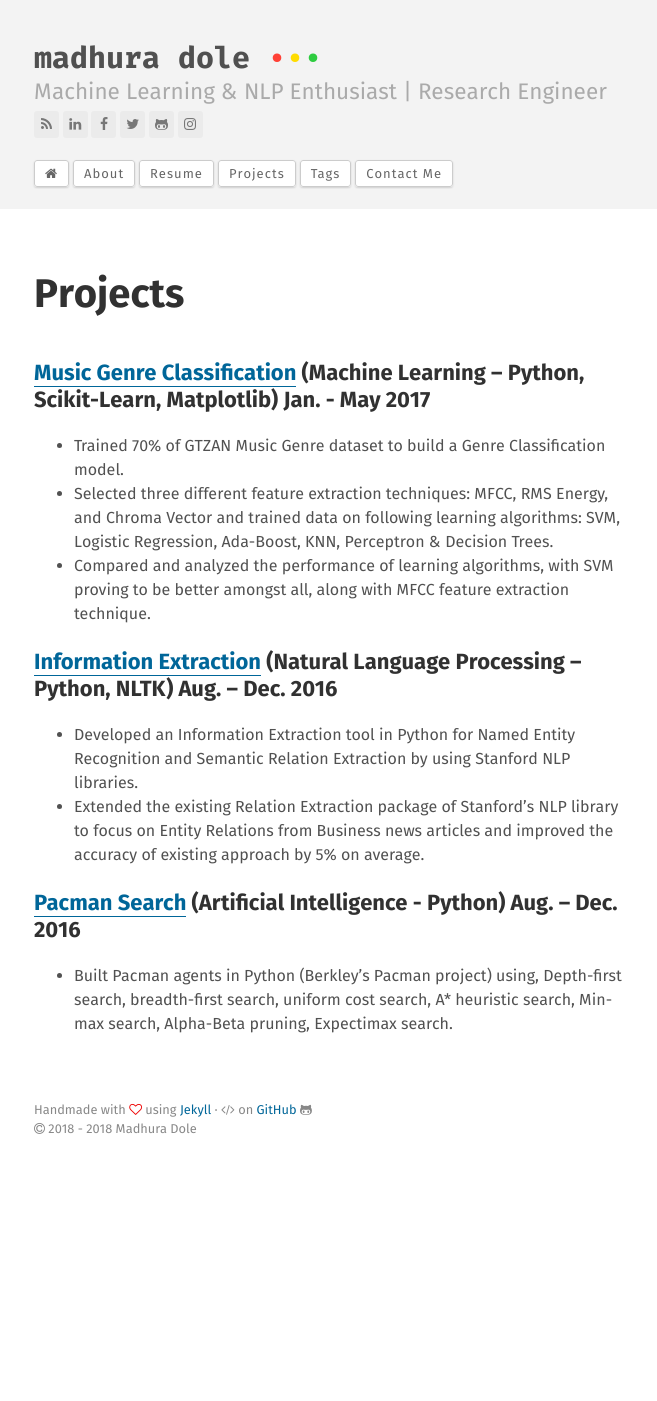
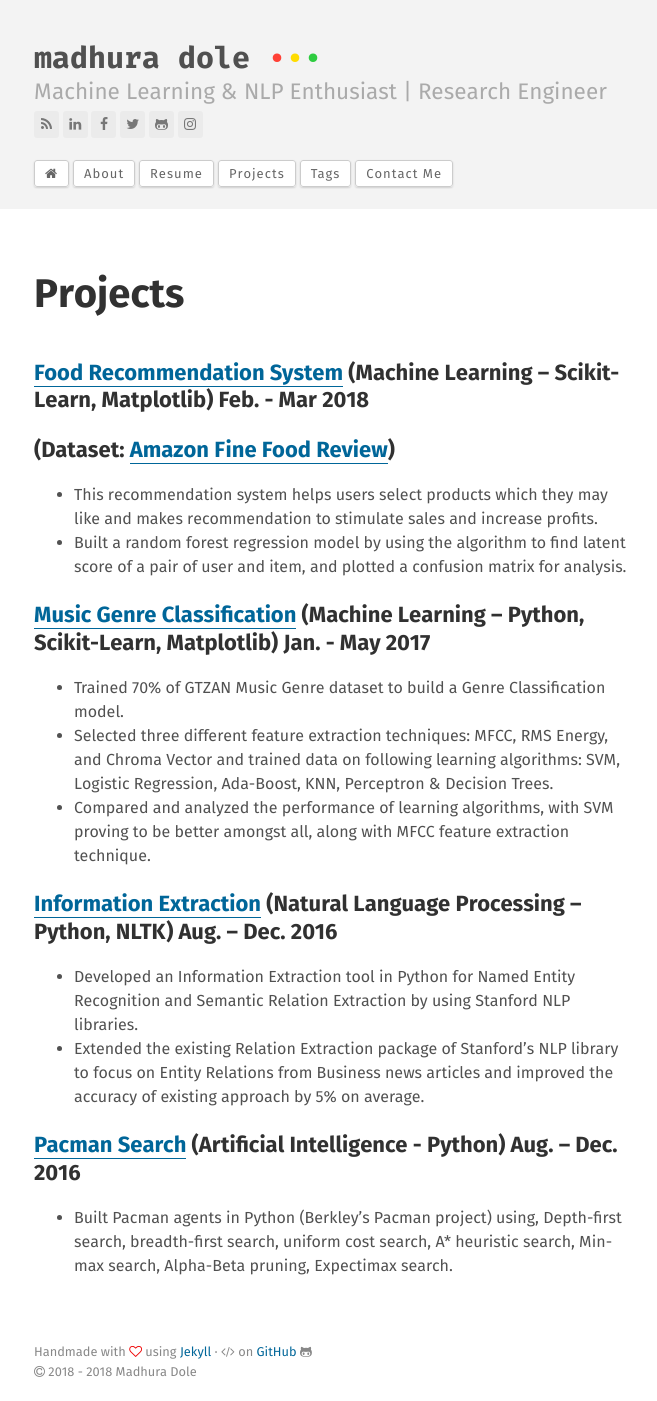
Before and after one commit to madhuradole/madhuradole.github.io, a Jekyll site: the page built from projects.md, in a window 1280 px wide. Shown: the whole page, without its empty margins (306-963 px from the left). Built offline with Jekyll 4.4.1, drawn with Linux system fonts in a browser that asks for light colours; before the commit the page ends 1158 px from its top, so only the background shows below that.

Commit message:
Update projects.md

```diff
--- a/projects.md
+++ b/projects.md
@@ -5,17 +5,24 @@ description: My Projects
 keywords: projects page, hyperlinks, my snippets
 ---
 
-##### [Music Genre Classification](https://github.com/madhuradole/Music-Genre-Classification-Machine-Learning-) (Machine Learning – Python, Scikit-Learn, Matplotlib)   Jan. - May 2017
+###### [Food Recommendation System](https://github.com/madhuradole/Amazon-fine-food-review) (Machine Learning – Scikit-Learn, Matplotlib)                 Feb. - Mar 2018
+
+###### **(Dataset: [Amazon Fine Food Review](https://www.kaggle.com/snap/amazon-fine-food-reviews/data))**
+
+- This recommendation system helps users select products which they may like and makes recommendation to stimulate sales and increase profits.
+- Built a random forest regression model by using the algorithm to find latent score of a pair of user and item, and plotted a confusion matrix for analysis.
+
+###### [Music Genre Classification](https://github.com/madhuradole/Music-Genre-Classification-Machine-Learning-) (Machine Learning – Python, Scikit-Learn, Matplotlib)          Jan. - May 2017
 
 - Trained 70% of GTZAN Music Genre dataset to build a Genre Classification model.
 - Selected three different feature extraction techniques: MFCC, RMS Energy, and Chroma Vector and trained data on following learning algorithms: SVM, Logistic Regression, Ada-Boost, KNN, Perceptron & Decision Trees.
 - Compared and analyzed the performance of learning algorithms, with SVM proving to be better amongst all, along with MFCC feature extraction technique.
 
-##### [Information Extraction](https://github.com/madhuradole/Information-Extraction) (Natural Language Processing – Python, NLTK)    Aug. – Dec. 2016
+###### [Information Extraction](https://github.com/madhuradole/Information-Extraction) (Natural Language Processing – Python, NLTK)                            Aug. – Dec. 2016
 
 - Developed an Information Extraction tool in Python for Named Entity Recognition and Semantic Relation Extraction by using Stanford NLP libraries.
 - Extended the existing Relation Extraction package of Stanford’s NLP library to focus on Entity Relations from Business news articles and improved the accuracy of existing approach by 5% on average.
 
-##### [Pacman Search](https://github.com/madhuradole/Artificial-Intelligence) (Artificial Intelligence - Python)       Aug. – Dec. 2016
+###### [Pacman Search](https://github.com/madhuradole/Artificial-Intelligence) (Artificial Intelligence - Python)                                                                        Aug. – Dec. 2016
 
 - Built Pacman agents in Python (Berkley’s Pacman project) using, Depth-first search, breadth-first search, uniform cost search, A* heuristic search, Min-max search, Alpha-Beta pruning, Expectimax search.
```
